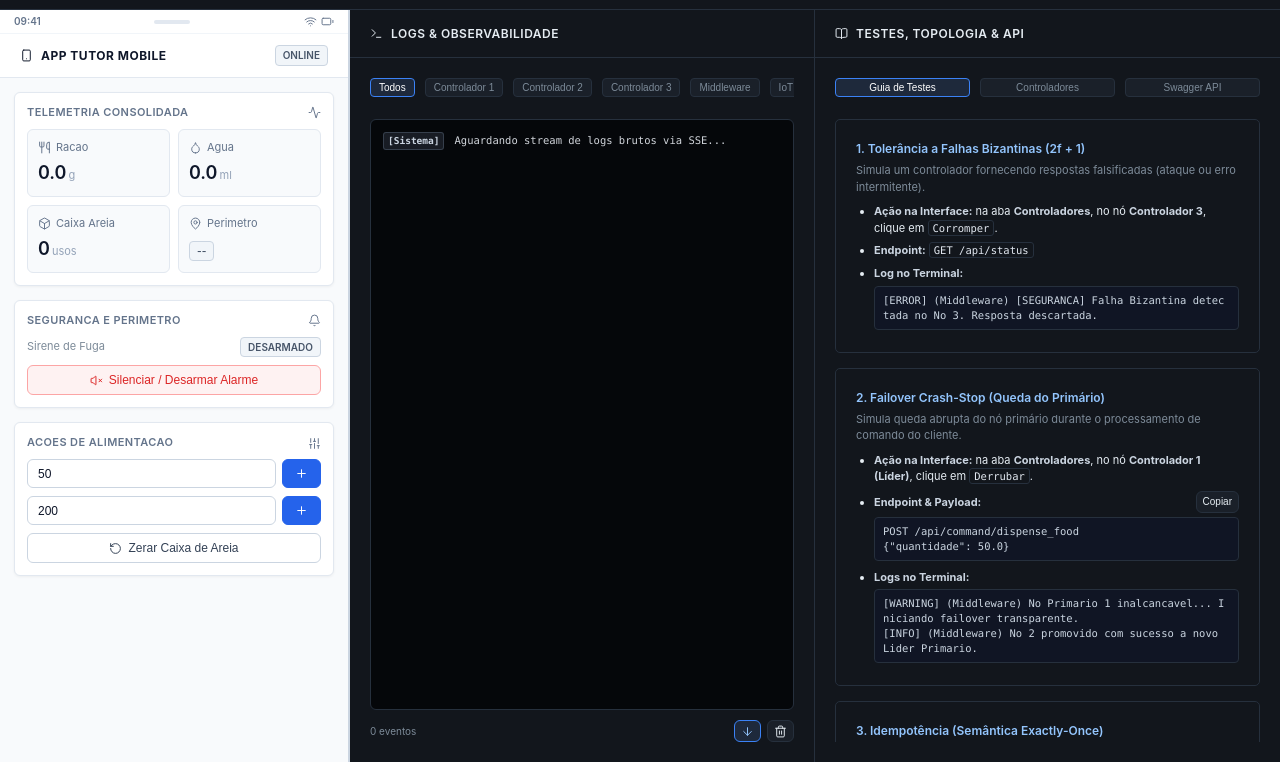
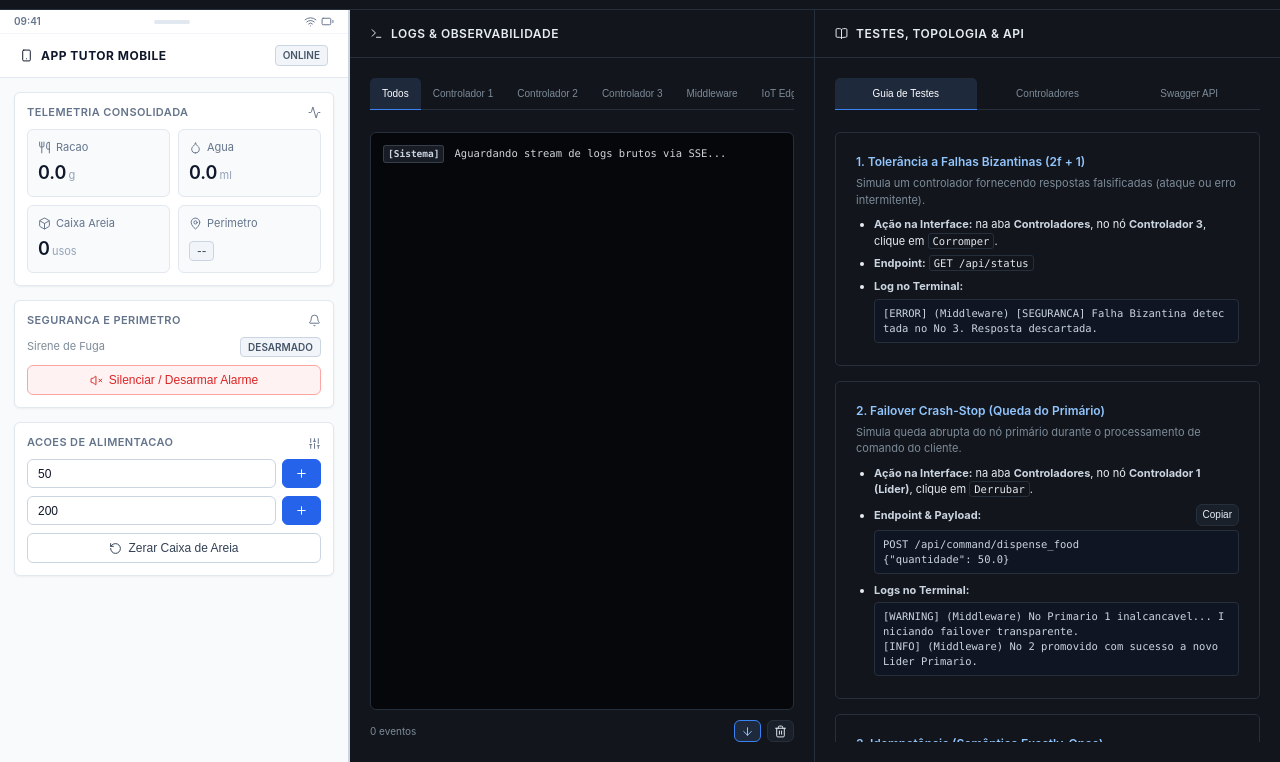
Before and after one commit to moimanu/pet-care, a plain HTML site: page web/index.html in a window 1280 px wide. Shown: the part 38-800 px from the top of the page. Drawn offline with nearby package versions, Linux system fonts and the light colour scheme; no server answers.

Commit message:
style(ui): improves tab style

```diff
--- a/web/style.css
+++ b/web/style.css
@@ -475,21 +475,22 @@ main.dashboard-grid {
 .terminal-tabs {
   display: flex;
   align-items: center;
-  gap: 10px;
   overflow-x: auto;
   padding-bottom: 2px;
 }
 
 .term-tab {
-  background: var(--surface-alt);
-  border: 1px solid var(--border);
+  border: none;
+  border-bottom: 1px solid var(--border);
+  background: none;
   color: var(--muted);
   font-size: 10px;
-  padding: 3px 8px;
-  border-radius: 4px;
+  padding: 10px 12px;
   cursor: pointer;
   white-space: nowrap;
   transition: all 0.15s ease;
+  border-radius: 5px 5px 0px 0px;
+  flex: 1;
 }
 
 .term-tab:hover {
```
